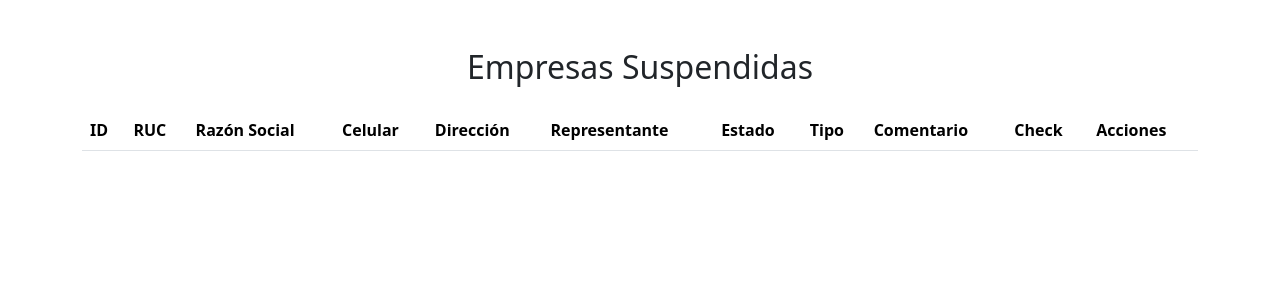
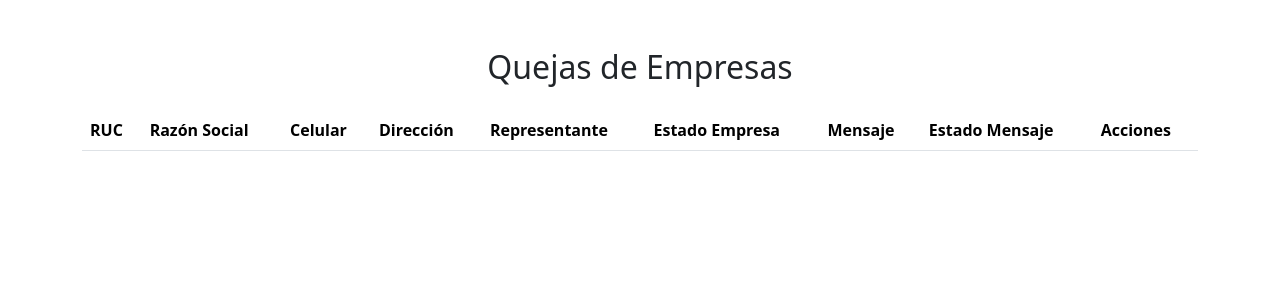
Before and after one commit to dev-tomas/linkeding, a PHP site: page /sections/atencion_empresa.php in a window 1280 px wide. Shown: the top 300 px of the page. Run offline with PHP 8.4, Linux system fonts and the light colour scheme; data that the repository does not hold is empty.

Commit message:
cambios para el viernes

```diff
--- a/sections/atencion_empresa.php
+++ b/sections/atencion_empresa.php
@@ -1,13 +1,19 @@
 <?php
 include("conexion.php");
 
-$sql = "SELECT e.id_empresa, e.ruc_empresa, e.razon_social_empresa, e.celular_empresa, e.direccion_empresa,
-               e.representante_empresa, es.nombre_estado_empresa,m.id_mensaje,m.mensaje,tm.nombre_tipo_mensaje,eq.id_estado_mensaje,eq.nombre_estado_mensaje
+// Updated SQL query to match the new database structure
+$sql = "SELECT e.id_empresa, e.ruc_empresa, e.razon_social_empresa, e.celular_empresa,
+               e.direccion_empresa, e.representante_empresa,
+               es.nombre_estado_empresa,
+               m.id_mensaje, m.mensaje,
+               em.nombre_estado_mensaje
         FROM empresa e
         JOIN estado_empresa es ON e.id_estado_empresa = es.id_estado_empresa
-        JOIN mensaje m on m.id_usuario_receptor_mensaje = e.id_usuario
-        JOIN tipo_mensaje tm on tm.id_tipo_mensaje = m.id_tipo_mensaje
-        JOIN estado_queja eq on eq.id_estado_mensaje = m.id_estado_mensaje";
+        JOIN mensaje m ON m.id_usuario_receptor_mensaje = e.id_usuario
+        JOIN estado_mensaje em ON m.id_estado_mensaje = em.id_estado_mensaje
+        WHERE m.id_mensaje IN (
+            SELECT id_mensaje FROM queja
+        )";
 $resultado = mysqli_query($cn, $sql);
 ?>
 
@@ -16,60 +22,56 @@ $resultado = mysqli_query($cn, $sql);
 <head>
     <meta charset="UTF-8">
     <meta name="viewport" content="width=device-width, initial-scale=1.0">
-    <title>Atención a Empresas Suspendidas</title>
+    <title>Atención a Empresas - Quejas</title>
     <link href="https://cdn.jsdelivr.net/npm/bootstrap@5.3.2/dist/css/bootstrap.min.css" rel="stylesheet">
     <script src="https://code.jquery.com/jquery-3.6.0.min.js"></script>
 </head>
 <body>
 <div class="container mt-5">
-    <h2 class="text-center mb-4">Empresas Suspendidas</h2>
+    <h2 class="text-center mb-4">Quejas de Empresas</h2>
     <table class="table table-striped">
         <thead>
         <tr>
-            <th>ID</th>
             <th>RUC</th>
             <th>Razón Social</th>
             <th>Celular</th>
             <th>Dirección</th>
             <th>Representante</th>
-            <th>Estado</th>
-            <th>Tipo</th>
-            <th>Comentario</th>
-            <th>Check</th>
+            <th>Estado Empresa</th>
+            <th>Mensaje</th>
+            <th>Estado Mensaje</th>
             <th>Acciones</th>
         </tr>
         </thead>
         <tbody>
         <?php while ($empresa = mysqli_fetch_assoc($resultado)) { ?>
             <tr>
-                <td><?php echo $empresa['id_empresa']; ?></td>
-                <td><?php echo $empresa['ruc_empresa']; ?></td>
-                <td><?php echo $empresa['razon_social_empresa']; ?></td>
-                <td><?php echo $empresa['celular_empresa']; ?></td>
-                <td><?php echo $empresa['direccion_empresa']; ?></td>
-                <td><?php echo $empresa['representante_empresa']; ?></td>
-                <td><?php echo $empresa['nombre_estado_empresa']; ?></td>
-                <td><?php echo $empresa['nombre_tipo_mensaje']; ?></td>
-                <td><?php echo $empresa['mensaje']; ?></td>
+                <td><?php echo htmlspecialchars($empresa['ruc_empresa']); ?></td>
+                <td><?php echo htmlspecialchars($empresa['razon_social_empresa']); ?></td>
+                <td><?php echo htmlspecialchars($empresa['celular_empresa']); ?></td>
+                <td><?php echo htmlspecialchars($empresa['direccion_empresa']); ?></td>
+                <td><?php echo htmlspecialchars($empresa['representante_empresa']); ?></td>
+                <td><?php echo htmlspecialchars($empresa['nombre_estado_empresa']); ?></td>
+                <td><?php echo htmlspecialchars($empresa['mensaje']); ?></td>
+                <td><?php echo htmlspecialchars($empresa['nombre_estado_mensaje']); ?></td>
                 <td>
-                            <?php if ($empresa['nombre_estado_mensaje'] === 'enviado') { ?>
-                                <form action="sections/p_leer_comen_emp.php" method="POST">
-                                    <input type="hidden" name="id_comentario" value="<?php echo $empresa['id_mensaje']; ?>">
-                                    <button type="submit" class="btn-leer">Marcar como leído</button>
-                                </form>
-                            <?php } else { ?>
-                                <span class="text-muted">No disponible</span>
-                            <?php } ?>
-                </td>
-                <td>
+                    <?php if ($empresa['nombre_estado_mensaje'] === 'enviado') { ?>
+                        <form action="sections/p_leer_comen_emp.php" method="POST">
+                            <input type="hidden" name="id_comentario" value="<?php echo $empresa['id_mensaje']; ?>">
+                            <button type="submit" class="btn btn-primary btn-sm">Marcar como leído</button>
+                        </form>
+                    <?php } ?>
+
                     <?php if ($empresa['nombre_estado_empresa'] == 'Inactivo') { ?>
-                        <button class="btn btn-success btn-sm cambiar-estado" data-id="<?php echo $empresa['id_empresa']; ?>" data-estado="Activo">Activar</button>
+                        <button class="btn btn-success btn-sm cambiar-estado mt-2"
+                                data-id="<?php echo $empresa['id_empresa']; ?>"
+                                data-estado="Activo">Activar</button>
                     <?php } else { ?>
-                        <button class="btn btn-warning btn-sm cambiar-estado" data-id="<?php echo $empresa['id_empresa']; ?>" data-estado="Inactivo">Cambiar a Inactivo</button>
+                        <button class="btn btn-warning btn-sm cambiar-estado mt-2"
+                                data-id="<?php echo $empresa['id_empresa']; ?>"
+                                data-estado="Inactivo">Cambiar a Inactivo</button>
                     <?php } ?>
                 </td>
-
-
             </tr>
         <?php } ?>
         </tbody>
--- a/sections/atencion_postulante.php
+++ b/sections/atencion_postulante.php
@@ -10,7 +10,6 @@ $sql = "SELECT p.id_postulante, p.id_estado_postulante, p.cip_postulante, p.dni_
         JOIN estado_queja eq on eq.id_estado_mensaje = m.id_estado_mensaje";
 $resultado = mysqli_query($cn, $sql);
 ?>
-
 <!DOCTYPE html>
 <html lang="es">
 <head>
@@ -73,7 +72,6 @@ $resultado = mysqli_query($cn, $sql);
         </tbody>
     </table>
 </div>
-
 <script>
 $(document).on('click', '.cambiar-estado', function() {
     let id_postulante = $(this).data('id');
--- a/sections/ver_postulante.php
+++ b/sections/ver_postulante.php
@@ -62,9 +62,9 @@ include('control/p_imagen_postulante.php');
                         <?php } ?>
                     </td>
                     <td>
-                    <!-- Botón "Contactar" -->
-                    <a href="sections/enviar_mensaje.php?id_postulante=<?php echo $row['id_postulante']; ?>" class="btn-contactar">Contactar</a>
-                    </td>
+    <!-- Asegúrate de pasar TANTO el id_postulante COMO el id_propuesta -->
+    <a href="sections/enviar_mensaje.php?id_postulante=<?php echo $row['id_postulante']; ?>&id_propuesta=<?php echo $id_propuesta; ?>" class="btn-contactar">Contactar</a>
+</td>
                 </tr>
             <?php } ?>
         </tbody>
```
Also changed, not shown: control/p_enviar_mensaje.php (+72 -21 lines), sections/enviar_mensaje.php (+8 -8 lines), sections/notificaciones.php (+24 -12 lines).
